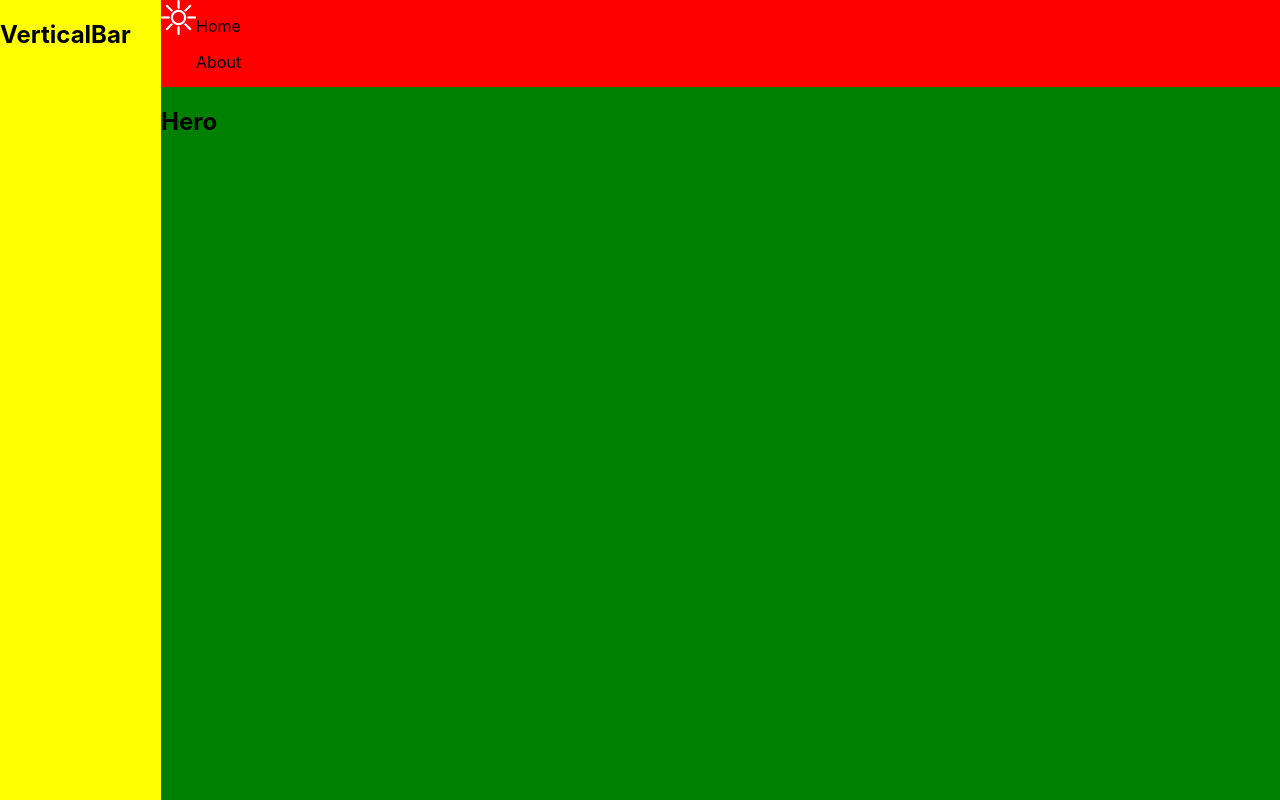
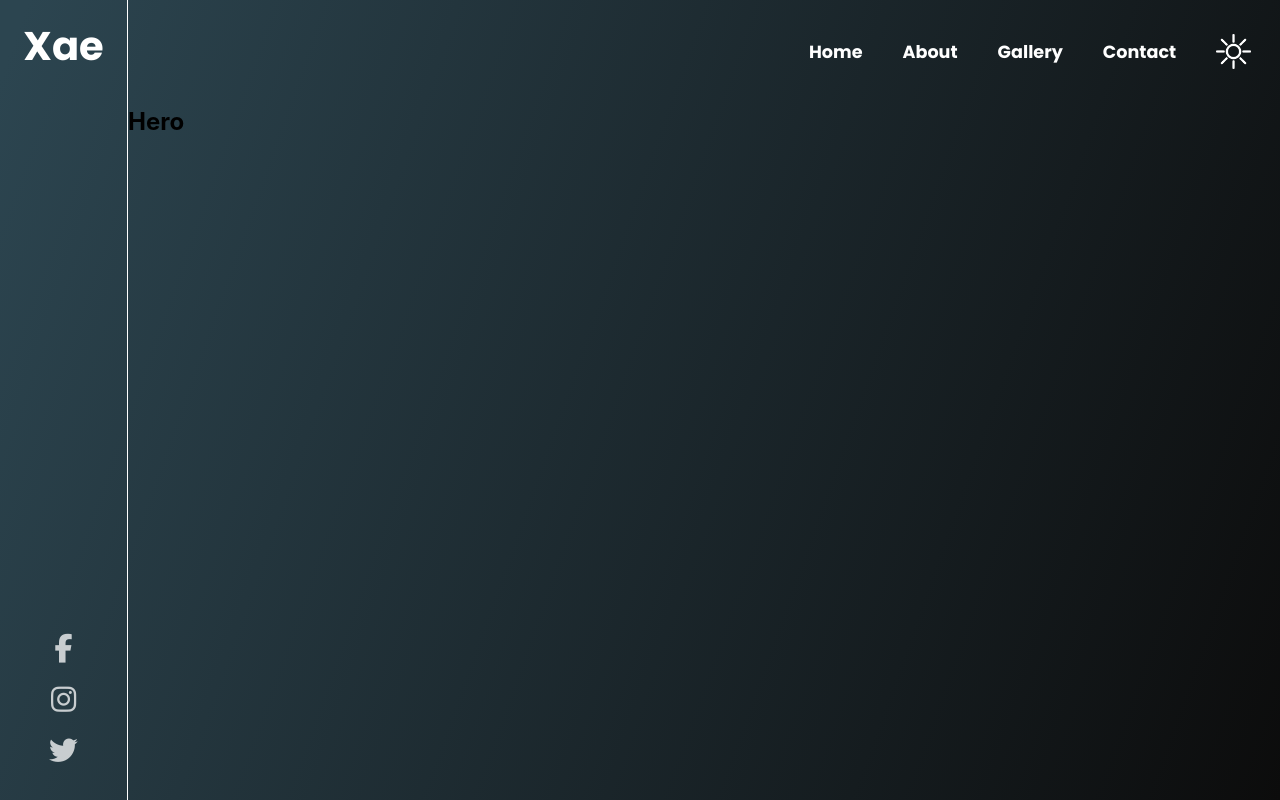
Before and after one commit to hstrejoluna/I-Design-You-Build---Frontend-Challenge-1-, a React (Create React App) app: page / in a window 1280 px wide. Built offline with nearby package versions, Linux system fonts and the light colour scheme.

Commit message:
vertical bar finish

```diff
--- a/package.json
+++ b/package.json
@@ -8,7 +8,7 @@
     "@testing-library/user-event": "^12.1.10",
     "react": "^17.0.2",
     "react-dom": "^17.0.2",
-    "react-scripts": "4.0.3",
+    "react-scripts": "^4.0.3",
     "web-vitals": "^1.0.1"
   },
   "scripts": {
--- a/public/index.html
+++ b/public/index.html
@@ -15,6 +15,10 @@
       user's mobile device or desktop. See https://developers.google.com/web/fundamentals/web-app-manifest/
     -->
     <link rel="manifest" href="%PUBLIC_URL%/manifest.json" />
+    <script
+      src="https://kit.fontawesome.com/98b40ff940.js"
+      crossorigin="anonymous"
+    ></script>
     <!--
       Notice the use of %PUBLIC_URL% in the tags above.
       It will be replaced with the URL of the `public` folder during the build.
--- a/src/components/navbar.jsx
+++ b/src/components/navbar.jsx
@@ -1,17 +1,15 @@
-import sun from "../images/sun.png"
+import sun from "../images/sun.png";
 
 const Navbar = () => {
   return (
     <section className="navbar" id="navbar">
-      <nav className="nav" id="nav">
-          <img className="sunicon" src={sun}></img>
-          <div className="navlinks">
-              <p>Home</p>
-              <p>About</p>
-              <p>Gallery</p>
-              <p>Contact</p>
-          </div>
-      </nav>
+      <div className="nav-items">
+        <p>Home</p>
+        <p>About</p>
+        <p>Gallery</p>
+        <p>Contact</p>
+        <img className="sunicon" src={sun}></img>
+      </div>
     </section>
   );
 };
--- a/src/components/verticalbar.jsx
+++ b/src/components/verticalbar.jsx
@@ -1,7 +1,20 @@
 const VerticalBar = () => {
   return (
     <section className="verticalbar" id="verticalbar">
-      <h2>VerticalBar</h2>
+      <h2>Xae</h2>
+      <div className="elastic"></div>
+      <div className="social-media">
+        <a href="https://www.facebook.com/hstrejoluna" target="_blank" rel="noopener noreferrer">
+          <i className="fab fa-facebook-f"></i>
+        </a>
+        <a href="https://www.instagram.com/hstrejoluna" target="_blank" rel="noopener noreferrer">
+          <i className="fab fa-instagram"></i>
+        </a>
+        <a href="https://www.twitter.com" target="_blank" rel="noopener noreferrer">
+          <i className="fab fa-twitter"></i>
+        </a>
+
+      </div>
     </section>
   );
 };
--- a/src/index.css
+++ b/src/index.css
@@ -1,3 +1,5 @@
+@import url('https://fonts.googleapis.com/css2?family=Poppins:wght@700&display=swap');
+
 body {
   margin: 0;
   font-family: -apple-system, BlinkMacSystemFont, "Segoe UI", "Roboto", "Oxygen",
@@ -10,7 +12,7 @@ body {
 .App{
   display: grid;
   background: linear-gradient(289.6deg, #0c0c0c 0%, #2c4550 98.22%);
-  grid-template-columns: 161px auto 87px;
+  grid-template-columns: 10% auto 87px;
   grid-template-rows: 87px auto 250px;
   grid-template-areas:
     "verticalbar navbar navbar"
@@ -25,19 +27,61 @@ code {
     monospace;
 }
 .verticalbar {
+  display: flex;
+  flex-direction: column;
+  align-items: center;
+  justify-content: space-between;
   grid-area: verticalbar;
-  border-left: white;
-  background-color: yellow;
+  border-right: solid 1px #fff;
 }
+
+.verticalbar h2{
+  color: white;
+  font-family: 'Poppins', sans-serif;
+  font-size: 2.5rem;
+  margin-top: 1rem;
+}
+.social-media{
+  display: flex;
+  flex-direction: column;
+  align-items: center;
+  padding-bottom: 1rem;
+}
+
+.social-media a{
+  color: rgba(255, 255, 255, 0.75);
+  font-size: 1.8rem;
+  padding-bottom: 1rem;
+}
+
+
 .navbar {
-  grid-area: navbar;
-  background-color: red;
-}
-.nav {
-  grid-area: navbar;
   display: flex;
   flex-direction: row;
+  justify-content: flex-end;
+  grid-area: navbar;
+  padding-top: 1rem;
+  padding-right: 1.80rem;
 }
+
+.nav-items{
+  display: flex;
+  flex-direction: row;
+  align-items: center;
+}
+
+.navbar p{
+  color: white;
+  padding-right: 2.5rem;
+  font-family: 'Poppins', sans-serif;
+  font-size: 1.1rem;
+}
+
+.navbar img{
+  width: 35px;
+  height: 35px;
+}
+
 .sunicon {
   height: 35px;
   width: 35px;
@@ -45,5 +89,4 @@ code {
 }
 .hero {
   grid-area: main;
-  background-color: green;
 }
```
Also changed, not shown: 2 other files (tests, documents, lock files or other folders).
